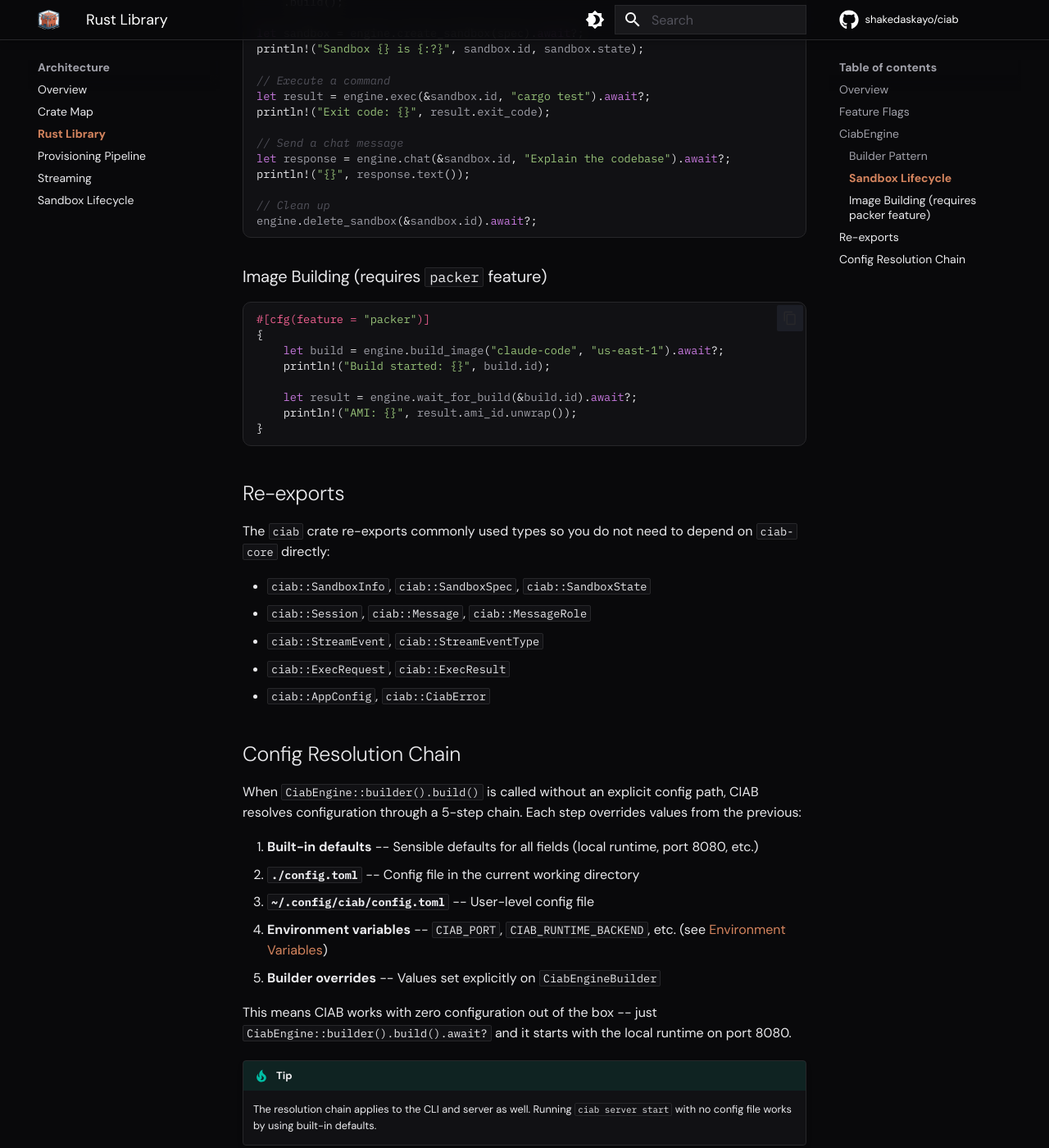
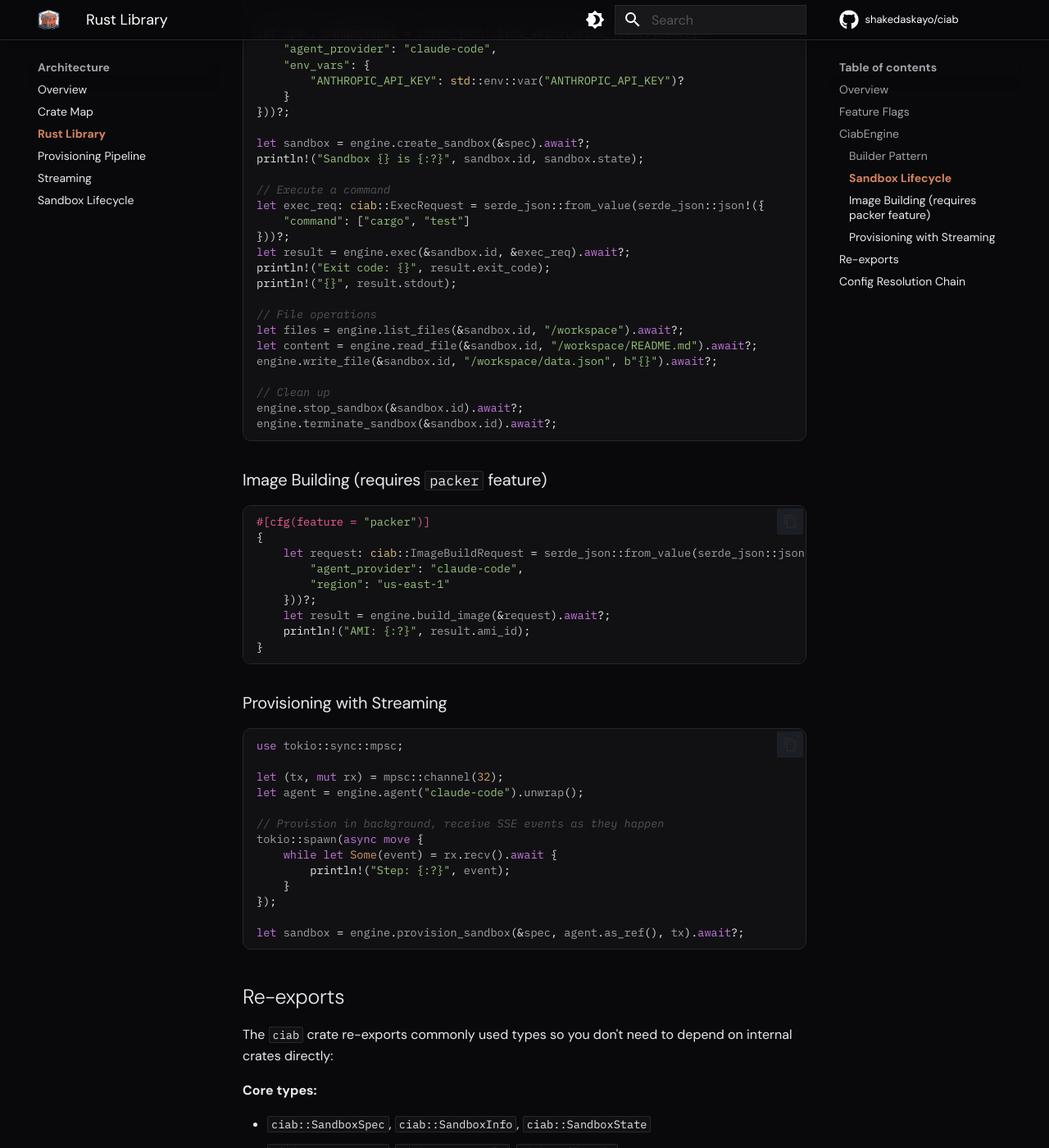
Before and after one commit to shakedaskayo/ciab, an MkDocs documentation site: the page built from docs/docs/architecture/rust-library.md, in a window 1280 px wide and 1400 px high, scrolled down 1973 px. Shown: the whole window at 82% size. Built offline with MkDocs 1.6.1 and Material for MkDocs 9.7.7, drawn with Linux system fonts in a browser that asks for light colours; comment, search, counter and statistics services are not loaded; some of the changed text lies outside the part shown.

Commit message:
docs: fix Rust library accuracy and refactor README for clarity
Fix incorrect API signatures (SandboxSpec::builder(), engine.chat(),
engine.delete_sandbox()) and wrong version numbers (0.2 → 0.1) in
rust-library.md. Refactor README to lead with Quick Start, group
screenshots, add crates.io badge, and link to full library reference.

Co-Authored-By: Claude Opus 4.6 (1M context) <noreply@anthropic.com>

````diff
--- a/docs/docs/architecture/rust-library.md
+++ b/docs/docs/architecture/rust-library.md
@@ -4,7 +4,7 @@ Embed CIAB in any Rust application using the `ciab` library crate. The library p
 
 ## Overview
 
-The `ciab` crate is a facade that re-exports types from the internal workspace crates and provides `CiabEngine` -- a batteries-included entry point for creating and managing sandboxes programmatically.
+The `ciab` crate is a facade that re-exports types from the internal workspace crates and provides `CiabEngine` — a batteries-included entry point for creating and managing sandboxes programmatically.
 
 ```toml
 [dependencies]
@@ -43,20 +43,24 @@ ciab = { version = "0.2", features = ["full"] }
 ```rust
 use ciab::{CiabEngine, CiabEngineBuilder};
 
-// Zero-config: uses config resolution chain (see below)
+// Zero-config: uses the config resolution chain (see below)
 let engine = CiabEngine::builder().build().await?;
 
 // With explicit config file
 let engine = CiabEngine::builder()
-    .config_path("./my-config.toml")
+    .config_from_file("./my-config.toml")
     .build()
     .await?;
 
-// With inline configuration
+// With embedded defaults (no file needed)
 let engine = CiabEngine::builder()
-    .port(9090)
-    .runtime_backend("ec2")
-    .database_path("/var/lib/ciab/data.db")
+    .config_default()
+    .build()
+    .await?;
+
+// With a custom database path
+let engine = CiabEngine::builder()
+    .database_url("sqlite:/var/lib/ciab/data.db?mode=rwc")
     .build()
     .await?;
 ```
@@ -64,29 +68,38 @@ let engine = CiabEngine::builder()
 ### Sandbox Lifecycle
 
 ```rust
+use std::collections::HashMap;
 use ciab::{CiabEngine, SandboxSpec};
 
 let engine = CiabEngine::builder().build().await?;
 
-// Create a sandbox
-let spec = SandboxSpec::builder()
-    .provider("claude-code")
-    .env("ANTHROPIC_API_KEY", std::env::var("ANTHROPIC_API_KEY")?)
-    .build();
+// Create a sandbox spec from JSON (easiest way to set only what you need)
+let spec: SandboxSpec = serde_json::from_value(serde_json::json!({
+    "agent_provider": "claude-code",
+    "env_vars": {
+        "ANTHROPIC_API_KEY": std::env::var("ANTHROPIC_API_KEY")?
+    }
+}))?;
 
-let sandbox = engine.create_sandbox(spec).await?;
+let sandbox = engine.create_sandbox(&spec).await?;
 println!("Sandbox {} is {:?}", sandbox.id, sandbox.state);
 
 // Execute a command
-let result = engine.exec(&sandbox.id, "cargo test").await?;
+let exec_req: ciab::ExecRequest = serde_json::from_value(serde_json::json!({
+    "command": ["cargo", "test"]
+}))?;
+let result = engine.exec(&sandbox.id, &exec_req).await?;
 println!("Exit code: {}", result.exit_code);
+println!("{}", result.stdout);
 
-// Send a chat message
-let response = engine.chat(&sandbox.id, "Explain the codebase").await?;
-println!("{}", response.text());
+// File operations
+let files = engine.list_files(&sandbox.id, "/workspace").await?;
+let content = engine.read_file(&sandbox.id, "/workspace/README.md").await?;
+engine.write_file(&sandbox.id, "/workspace/data.json", b"{}").await?;
 
 // Clean up
-engine.delete_sandbox(&sandbox.id).await?;
+engine.stop_sandbox(&sandbox.id).await?;
+engine.terminate_sandbox(&sandbox.id).await?;
 ```
 
 ### Image Building (requires `packer` feature)
@@ -94,35 +107,70 @@ engine.delete_sandbox(&sandbox.id).await?;
 ```rust
 #[cfg(feature = "packer")]
 {
-    let build = engine.build_image("claude-code", "us-east-1").await?;
-    println!("Build started: {}", build.id);
+    let request: ciab::ImageBuildRequest = serde_json::from_value(serde_json::json!({
+        "agent_provider": "claude-code",
+        "region": "us-east-1"
+    }))?;
+    let result = engine.build_image(&request).await?;
+    println!("AMI: {:?}", result.ami_id);
+}
+```
 
-    let result = engine.wait_for_build(&build.id).await?;
-    println!("AMI: {}", result.ami_id.unwrap());
-}
+### Provisioning with Streaming
+
+```rust
+use tokio::sync::mpsc;
+
+let (tx, mut rx) = mpsc::channel(32);
+let agent = engine.agent("claude-code").unwrap();
+
+// Provision in background, receive SSE events as they happen
+tokio::spawn(async move {
+    while let Some(event) = rx.recv().await {
+        println!("Step: {:?}", event);
+    }
+});
+
+let sandbox = engine.provision_sandbox(&spec, agent.as_ref(), tx).await?;
 ```
 
 ## Re-exports
 
-The `ciab` crate re-exports commonly used types so you do not need to depend on `ciab-core` directly:
+The `ciab` crate re-exports commonly used types so you don't need to depend on internal crates directly:
 
-- `ciab::SandboxInfo`, `ciab::SandboxSpec`, `ciab::SandboxState`
-- `ciab::Session`, `ciab::Message`, `ciab::MessageRole`
-- `ciab::StreamEvent`, `ciab::StreamEventType`
-- `ciab::ExecRequest`, `ciab::ExecResult`
-- `ciab::AppConfig`, `ciab::CiabError`
+**Core types:**
+
+- `ciab::SandboxSpec`, `ciab::SandboxInfo`, `ciab::SandboxState`
+- `ciab::ExecRequest`, `ciab::ExecResult`, `ciab::FileInfo`
+- `ciab::StreamEvent`
+- `ciab::AppConfig`, `ciab::CiabError`, `ciab::CiabResult`
+
+**Traits:**
+
+- `ciab::AgentProvider`, `ciab::SandboxRuntime`, `ciab::ImageBuilder`
+
+**Runtime backends (feature-gated):**
+
+- `ciab::LocalProcessRuntime` (requires `local`)
+- `ciab::Ec2Runtime` (requires `ec2`)
+- `ciab::KubernetesRuntime` (requires `kubernetes`)
+- `ciab::PackerImageBuilder` (requires `packer`)
+
+**Agent providers (always available):**
+
+- `ciab::ClaudeCodeProvider`, `ciab::CodexProvider`, `ciab::GeminiProvider`, `ciab::CursorProvider`
 
 ## Config Resolution Chain
 
-When `CiabEngine::builder().build()` is called without an explicit config path, CIAB resolves configuration through a 5-step chain. Each step overrides values from the previous:
+When `CiabEngine::builder().build()` is called without an explicit config, CIAB resolves configuration through a 5-step chain. Each step overrides values from the previous:
 
-1. **Built-in defaults** -- Sensible defaults for all fields (local runtime, port 8080, etc.)
-2. **`./config.toml`** -- Config file in the current working directory
-3. **`~/.config/ciab/config.toml`** -- User-level config file
-4. **Environment variables** -- `CIAB_PORT`, `CIAB_RUNTIME_BACKEND`, etc. (see [Environment Variables](../configuration/environment-variables.md))
-5. **Builder overrides** -- Values set explicitly on `CiabEngineBuilder`
+1. **Built-in defaults** — Sensible defaults for all fields (local runtime, port 9090, etc.)
+2. **`./config.toml`** — Config file in the current working directory
+3. **`~/.config/ciab/config.toml`** — User-level config file
+4. **Environment variables** — `CIAB_PORT`, `CIAB_RUNTIME_BACKEND`, etc. (see [Environment Variables](../configuration/environment-variables.md))
+5. **Builder overrides** — Values set explicitly on `CiabEngineBuilder`
 
-This means CIAB works with zero configuration out of the box -- just `CiabEngine::builder().build().await?` and it starts with the local runtime on port 8080.
+This means CIAB works with zero configuration out of the box — just `CiabEngine::builder().build().await?` and it starts with the local runtime.
 
 !!! tip
     The resolution chain applies to the CLI and server as well. Running `ciab server start` with no config file works by using built-in defaults.
````
Also changed, not shown: other parts of docs/docs/architecture/rust-library.md (+5 -5 lines), README.md.
